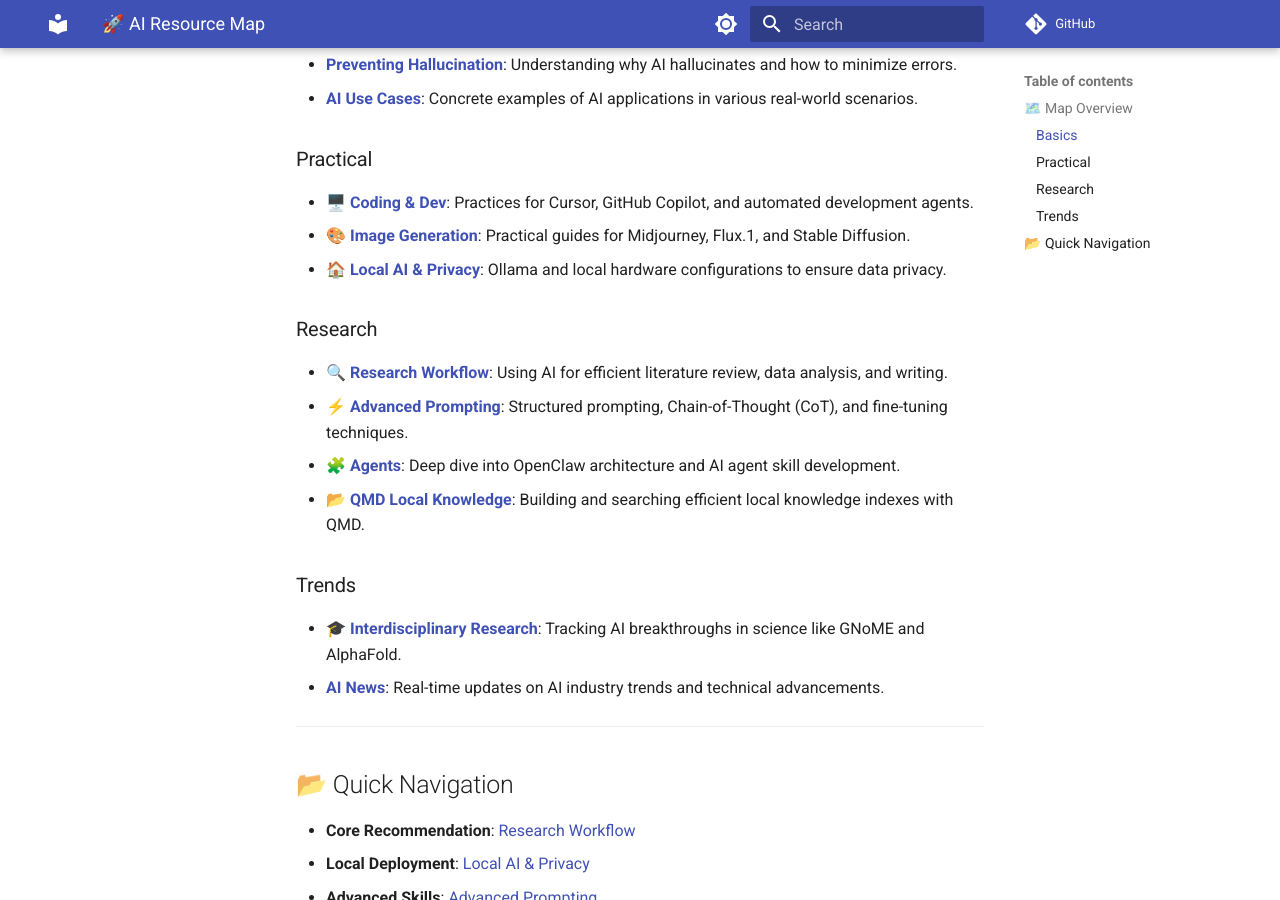
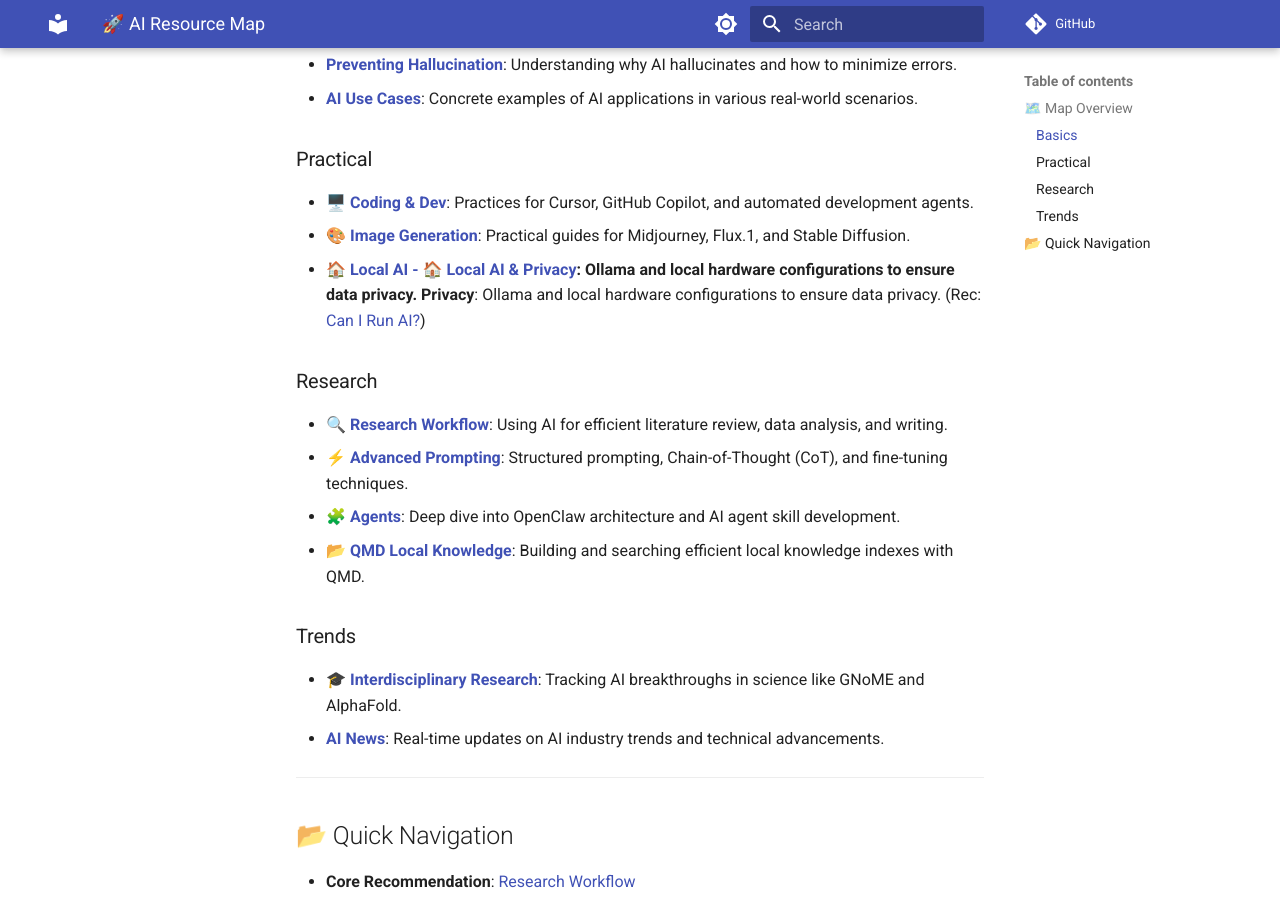
Before and after one commit to ultima6-tw/ai-map, an MkDocs documentation site: the page built from docs/en/index.md, in a window 1280 px wide and 900 px high, scrolled down 397 px. Built offline with MkDocs 1.6.1 and Material for MkDocs 9.7.7, drawn with Linux system fonts in a browser that asks for light colours; comment, search, counter and statistics services are not loaded.

Commit message:
docs: add canirun.ai and verify deepseek removal

```diff
--- a/docs/en/index.md
+++ b/docs/en/index.md
@@ -12,7 +12,7 @@
 ### Practical
 - **[🖥️ Coding & Dev](tools-coding/)**: Practices for Cursor, GitHub Copilot, and automated development agents.
 - **[🎨 Image Generation](tools-image/)**: Practical guides for Midjourney, Flux.1, and Stable Diffusion.
-- **[🏠 Local AI & Privacy](local-ai-privacy/)**: Ollama and local hardware configurations to ensure data privacy.
+- **[🏠 Local AI - **[🏠 Local AI & Privacy](local-ai-privacy/)**: Ollama and local hardware configurations to ensure data privacy. Privacy](local-ai-privacy/)**: Ollama and local hardware configurations to ensure data privacy. (Rec: [Can I Run AI?](https://www.canirun.ai/))
 
 ### Research
 - **[🔍 Research Workflow](research-workflow/)**: Using AI for efficient literature review, data analysis, and writing.
```
Also changed, not shown: docs/en/local-ai-privacy.md (+1 -0 lines), docs/zh/index.md (+1 -1 lines), docs/zh/local-ai-privacy.md (+1 -0 lines).
